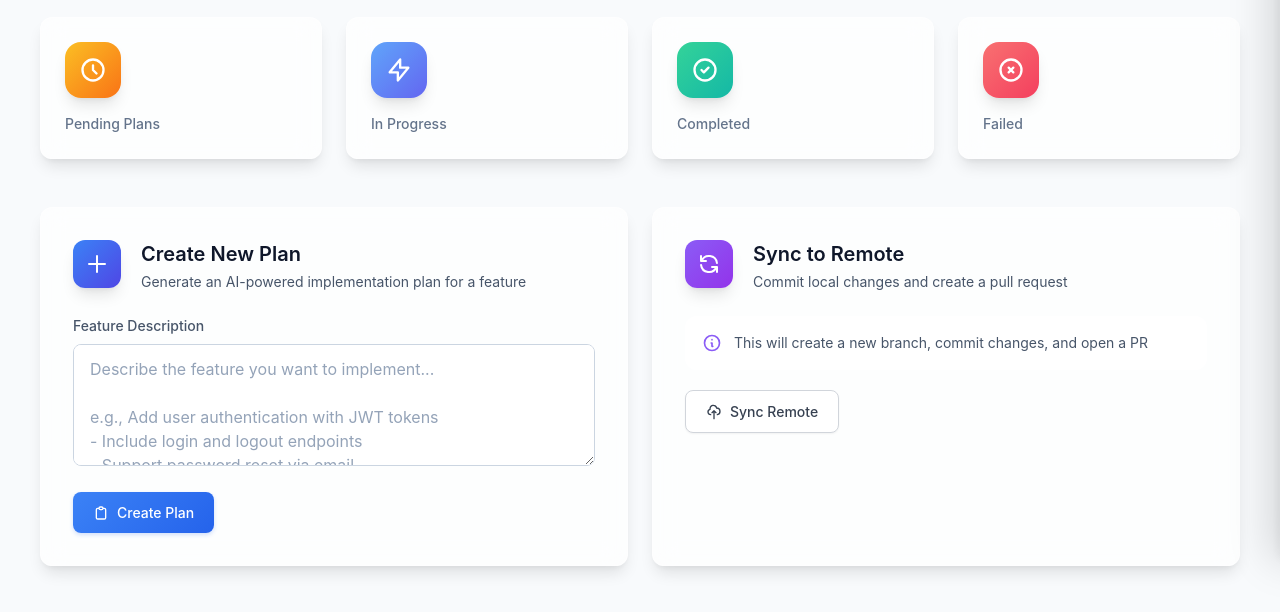
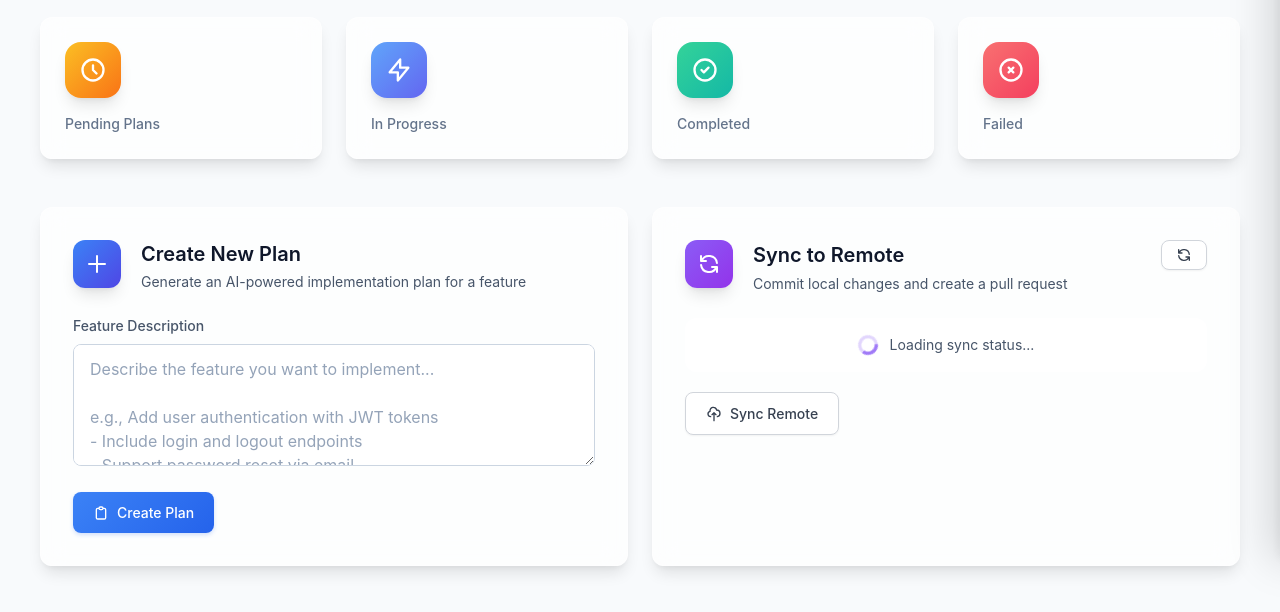
Before and after one commit to shreemWakecap/agentic-orchestrator, a Python web app: template .orchestrator/portal/templates/dashboard.html in a window 1280 px wide. Shown: the part 240-852 px from the top of the page. Run offline with Jinja, Linux system fonts and the light colour scheme; the template is opened without the code that fills it, so the values that code supplies are empty; some libraries are stand-ins or nearby versions.

Commit message:
feat(portal): add git sync status endpoint and dashboard UI
- Add GitStatusService for querying repository state (changed files, staged/unstaged counts, diff stats)
- Create /api/workflows/sync-status endpoint returning SyncStatusResponse with file counts and diff summary
- Add dashboard UI panel showing pending changes with file list, insertions/deletions, and sync button
- Include real-time status polling and visual indicators for staged vs unstaged changes

```diff
--- a/.orchestrator/portal/static/js/dashboard.js
+++ b/.orchestrator/portal/static/js/dashboard.js
@@ -87,6 +87,151 @@
             button.textContent = originalText;
         }
     });
+
+    // Setup refresh sync status button
+    const refreshBtn = document.getElementById('refresh-sync-btn');
+    if (refreshBtn) {
+        refreshBtn.addEventListener('click', function() {
+            fetchSyncStatus();
+        });
+    }
+}
+
+/**
+ * Sync Status Module
+ * Fetches and displays git sync status information
+ */
+async function fetchSyncStatus() {
+    const syncSection = document.getElementById('sync-status-section');
+    const syncButton = document.getElementById('sync-remote-btn');
+    const fileCountEl = document.getElementById('sync-file-count');
+    const fileListEl = document.getElementById('sync-file-list');
+    const branchInfoEl = document.getElementById('sync-branch-info');
+    const loadingEl = document.getElementById('sync-loading');
+    const contentEl = document.getElementById('sync-content');
+    const noChangesEl = document.getElementById('sync-no-changes');
+
+    if (!syncSection) return;
+
+    // Show loading state
+    if (loadingEl) loadingEl.style.display = 'block';
+    if (contentEl) contentEl.style.display = 'none';
+    if (noChangesEl) noChangesEl.style.display = 'none';
+
+    try {
+        const response = await fetch('/api/workflows/sync-status');
+        if (!response.ok) {
+            throw new Error(`HTTP ${response.status}: ${response.statusText}`);
+        }
+
+        const data = await response.json();
+
+        // Hide loading
+        if (loadingEl) loadingEl.style.display = 'none';
+
+        // Check if there are changes to sync
+        const totalFiles = (data.staged_files?.length || 0) +
+                          (data.modified_files?.length || 0) +
+                          (data.untracked_files?.length || 0);
+
+        if (totalFiles === 0) {
+            // No changes to sync
+            if (noChangesEl) noChangesEl.style.display = 'block';
+            if (contentEl) contentEl.style.display = 'none';
+            if (syncButton) {
+                syncButton.disabled = true;
+                syncButton.title = 'No changes to sync';
+            }
+        } else {
+            // Show content
+            if (contentEl) contentEl.style.display = 'block';
+            if (noChangesEl) noChangesEl.style.display = 'none';
+            if (syncButton) {
+                syncButton.disabled = false;
+                syncButton.title = '';
+            }
+
+            // Update file count
+            if (fileCountEl) {
+                fileCountEl.textContent = totalFiles + ' file' + (totalFiles !== 1 ? 's' : '') + ' to sync';
+            }
+
+            // Update branch info
+            if (branchInfoEl) {
+                let branchHtml = '';
+                if (data.current_branch) {
+                    branchHtml += '<span class="text-gray-600">Branch:</span> <span class="font-medium">' + escapeHtml(data.current_branch) + '</span>';
+                }
+                if (data.remote_branch) {
+                    branchHtml += ' <span class="text-gray-400">→</span> <span class="text-gray-600">' + escapeHtml(data.remote_branch) + '</span>';
+                }
+                if (data.ahead !== undefined && data.behind !== undefined) {
+                    if (data.ahead > 0 || data.behind > 0) {
+                        branchHtml += ' <span class="text-xs text-gray-500">(';
+                        if (data.ahead > 0) branchHtml += '↑' + data.ahead;
+                        if (data.ahead > 0 && data.behind > 0) branchHtml += ' ';
+                        if (data.behind > 0) branchHtml += '↓' + data.behind;
+                        branchHtml += ')</span>';
+                    }
+                }
+                branchInfoEl.innerHTML = branchHtml;
+            }
+
+            // Update file list (collapsible)
+            if (fileListEl) {
+                let listHtml = '';
+
+                if (data.staged_files && data.staged_files.length > 0) {
+                    listHtml += '<div class="mb-2">';
+                    listHtml += '<div class="text-xs font-medium text-green-700 mb-1">Staged (' + data.staged_files.length + ')</div>';
+                    listHtml += '<ul class="text-xs text-gray-600 space-y-0.5">';
+                    data.staged_files.forEach(function(file) {
+                        listHtml += '<li class="flex items-center"><span class="w-4 text-green-600">A</span><span class="truncate">' + escapeHtml(file) + '</span></li>';
+                    });
+                    listHtml += '</ul></div>';
+                }
+
+                if (data.modified_files && data.modified_files.length > 0) {
+                    listHtml += '<div class="mb-2">';
+                    listHtml += '<div class="text-xs font-medium text-yellow-700 mb-1">Modified (' + data.modified_files.length + ')</div>';
+                    listHtml += '<ul class="text-xs text-gray-600 space-y-0.5">';
+                    data.modified_files.forEach(function(file) {
+                        listHtml += '<li class="flex items-center"><span class="w-4 text-yellow-600">M</span><span class="truncate">' + escapeHtml(file) + '</span></li>';
+                    });
+                    listHtml += '</ul></div>';
+                }
+
+                if (data.untracked_files && data.untracked_files.length > 0) {
+                    listHtml += '<div class="mb-2">';
+                    listHtml += '<div class="text-xs font-medium text-gray-700 mb-1">Untracked (' + data.untracked_files.length + ')</div>';
+                    listHtml += '<ul class="text-xs text-gray-600 space-y-0.5">';
+                    data.untracked_files.forEach(function(file) {
+                        listHtml += '<li class="flex items-center"><span class="w-4 text-gray-400">?</span><span class="truncate">' + escapeHtml(file) + '</span></li>';
+                    });
+                    listHtml += '</ul></div>';
+                }
+
+                fileListEl.innerHTML = listHtml;
+            }
+        }
+    } catch (error) {
+        console.error('Error fetching sync status:', error);
+        if (loadingEl) loadingEl.style.display = 'none';
+        if (noChangesEl) {
+            noChangesEl.style.display = 'block';
+            noChangesEl.textContent = 'Failed to load sync status';
+        }
+    }
+}
+
+function toggleSyncFileList() {
+    const fileListEl = document.getElementById('sync-file-list');
+    const toggleBtn = document.getElementById('sync-toggle-btn');
+    if (!fileListEl || !toggleBtn) return;
+
+    const isHidden = fileListEl.style.display === 'none';
+    fileListEl.style.display = isHidden ? 'block' : 'none';
+    toggleBtn.textContent = isHidden ? 'Hide files' : 'Show files';
 }
 
 /**
@@ -446,6 +591,7 @@
     initDashboard();
     initSyncRemote();
     initLiveBuilds();
+    fetchSyncStatus();
 });
 
 // Cleanup on page unload
--- a/.orchestrator/portal/templates/dashboard.html
+++ b/.orchestrator/portal/templates/dashboard.html
@@ -116,19 +116,91 @@
                         <path stroke-linecap="round" stroke-linejoin="round" stroke-width="2" d="M4 4v5h.582m15.356 2A8.001 8.001 0 004.582 9m0 0H9m11 11v-5h-.581m0 0a8.003 8.003 0 01-15.357-2m15.357 2H15"></path>
                     </svg>
                 </div>
-                <div class="ml-5">
-                    <h3 class="text-xl font-semibold text-primary dark:text-primary">Sync to Remote</h3>
+                <div class="ml-5 flex-1">
+                    <div class="flex items-center justify-between">
+                        <h3 class="text-xl font-semibold text-primary dark:text-primary">Sync to Remote</h3>
+                        <button type="button" id="sync-refresh-btn" class="btn btn-sm btn-secondary btn-modern group" title="Refresh sync status">
+                            <svg class="h-4 w-4 group-hover:rotate-180 transition-transform duration-500" fill="none" stroke="currentColor" viewBox="0 0 24 24">
+                                <path stroke-linecap="round" stroke-linejoin="round" stroke-width="2" d="M4 4v5h.582m15.356 2A8.001 8.001 0 004.582 9m0 0H9m11 11v-5h-.581m0 0a8.003 8.003 0 01-15.357-2m15.357 2H15"></path>
+                            </svg>
+                        </button>
+                    </div>
                     <p class="text-sm text-secondary dark:text-secondary mt-1">Commit local changes and create a pull request</p>
                 </div>
             </div>
-            <div class="glass rounded-xl p-4 mb-5">
-                <div class="flex items-center text-sm text-secondary dark:text-secondary">
-                    <svg class="h-5 w-5 mr-3 text-violet-500" fill="none" stroke="currentColor" viewBox="0 0 24 24">
-                        <path stroke-linecap="round" stroke-linejoin="round" stroke-width="2" d="M13 16h-1v-4h-1m1-4h.01M21 12a9 9 0 11-18 0 9 9 0 0118 0z"></path>
+
+            <!-- Loading State -->
+            <div id="sync-status-loading" class="glass rounded-xl p-4 mb-5">
+                <div class="flex items-center justify-center text-sm text-secondary dark:text-secondary">
+                    <svg class="animate-spin h-5 w-5 mr-3 text-violet-500" fill="none" viewBox="0 0 24 24">
+                        <circle class="opacity-25" cx="12" cy="12" r="10" stroke="currentColor" stroke-width="4"></circle>
+                        <path class="opacity-75" fill="currentColor" d="M4 12a8 8 0 018-8V0C5.373 0 0 5.373 0 12h4zm2 5.291A7.962 7.962 0 014 12H0c0 3.042 1.135 5.824 3 7.938l3-2.647z"></path>
                     </svg>
-                    This will create a new branch, commit changes, and open a PR
+                    Loading sync status...
                 </div>
             </div>
+
+            <!-- Sync Status Content (hidden initially, shown after loading) -->
+            <div id="sync-status-content" class="hidden">
+                <!-- Branch Info -->
+                <div class="glass rounded-xl p-4 mb-4">
+                    <div class="flex items-center text-sm text-secondary dark:text-secondary">
+                        <svg class="h-5 w-5 mr-3 text-violet-500 flex-shrink-0" fill="none" stroke="currentColor" viewBox="0 0 24 24">
+                            <path stroke-linecap="round" stroke-linejoin="round" stroke-width="2" d="M13 7h8m0 0v8m0-8l-8 8-4-4-6 6"></path>
+                        </svg>
+                        <span class="font-medium mr-2">Branch:</span>
+                        <span id="sync-branch" class="font-mono text-primary dark:text-primary bg-tertiary dark:bg-tertiary px-2 py-0.5 rounded">--</span>
+                    </div>
+                </div>
+
+                <!-- File Count Badge and Status -->
+                <div class="glass rounded-xl p-4 mb-4">
+                    <div class="flex items-center justify-between">
+                        <div class="flex items-center text-sm text-secondary dark:text-secondary">
+                            <svg class="h-5 w-5 mr-3 text-violet-500 flex-shrink-0" fill="none" stroke="currentColor" viewBox="0 0 24 24">
+                                <path stroke-linecap="round" stroke-linejoin="round" stroke-width="2" d="M9 12h6m-6 4h6m2 5H7a2 2 0 01-2-2V5a2 2 0 012-2h5.586a1 1 0 01.707.293l5.414 5.414a1 1 0 01.293.707V19a2 2 0 01-2 2z"></path>
+                            </svg>
+                            <span class="font-medium">Files to sync:</span>
+                        </div>
+                        <span id="sync-file-count" class="inline-flex items-center px-3 py-1 rounded-full text-xs font-bold bg-gradient-to-r from-violet-500 to-purple-500 text-white shadow-sm">0</span>
+                    </div>
+                    <!-- Staged/Unstaged counts -->
+                    <div class="mt-3 flex items-center gap-4 text-xs text-tertiary dark:text-tertiary">
+                        <div class="flex items-center">
+                            <span class="w-2 h-2 rounded-full bg-emerald-500 mr-1.5"></span>
+                            <span>Staged: <span id="sync-staged-count" class="font-semibold text-emerald-600 dark:text-emerald-400">0</span></span>
+                        </div>
+                        <div class="flex items-center">
+                            <span class="w-2 h-2 rounded-full bg-amber-500 mr-1.5"></span>
+                            <span>Unstaged: <span id="sync-unstaged-count" class="font-semibold text-amber-600 dark:text-amber-400">0</span></span>
+                        </div>
+                    </div>
+                </div>
+
+                <!-- Expandable File List -->
+                <div class="glass rounded-xl mb-5 overflow-hidden">
+                    <button type="button" id="sync-file-list-toggle" class="w-full px-4 py-3 flex items-center justify-between text-sm font-medium text-secondary dark:text-secondary hover:bg-tertiary/50 dark:hover:bg-tertiary/50 transition-colors">
+                        <span class="flex items-center">
+                            <svg class="h-4 w-4 mr-2 text-violet-500" fill="none" stroke="currentColor" viewBox="0 0 24 24">
+                                <path stroke-linecap="round" stroke-linejoin="round" stroke-width="2" d="M4 6h16M4 10h16M4 14h16M4 18h16"></path>
+                            </svg>
+                            View changed files
+                        </span>
+                        <svg id="sync-file-list-chevron" class="h-4 w-4 transition-transform duration-200" fill="none" stroke="currentColor" viewBox="0 0 24 24">
+                            <path stroke-linecap="round" stroke-linejoin="round" stroke-width="2" d="M19 9l-7 7-7-7"></path>
+                        </svg>
+                    </button>
+                    <div id="sync-file-list" class="hidden border-t border-primary/10 dark:border-primary/10 max-h-48 overflow-y-auto">
+                        <ul class="divide-y divide-primary/5 dark:divide-primary/5 text-sm font-mono">
+                            <!-- Files populated by JS -->
+                        </ul>
+                        <div id="sync-file-list-empty" class="px-4 py-3 text-center text-tertiary dark:text-tertiary text-sm">
+                            No files to sync
+                        </div>
+                    </div>
+                </div>
+            </div>
+
             <button type="button" id="sync-remote-btn" class="btn btn-secondary btn-modern group">
                 <svg class="h-4 w-4 mr-2 group-hover:-translate-y-0.5 transition-transform" fill="none" stroke="currentColor" viewBox="0 0 24 24">
                     <path stroke-linecap="round" stroke-linejoin="round" stroke-width="2" d="M7 16a4 4 0 01-.88-7.903A5 5 0 1115.9 6L16 6a5 5 0 011 9.9M15 13l-3-3m0 0l-3 3m3-3v12"></path>
```
Also changed, not shown: .orchestrator/portal/routes/workflows.py (+43 -1 lines), .orchestrator/portal/schemas/responses.py, .orchestrator/portal/services/__init__.py, .orchestrator/portal/services/git_service.py (added), .orchestrator/portal/services/plan_service.py.
